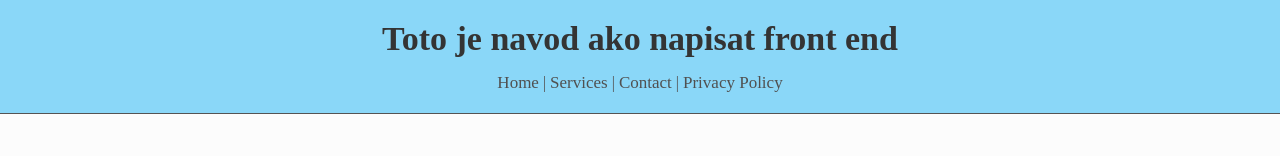
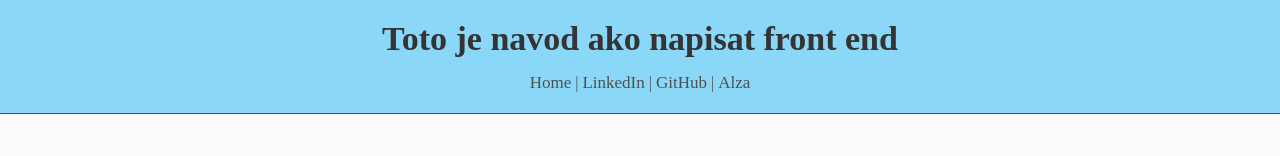
Before and after one commit to steve25/sdaFEFirst, a plain HTML site: page index.html in a window 1280 px wide. Shown: the top 156 px of the page. Drawn offline with Linux system fonts and the light colour scheme.

Commit message:
added links

```diff
--- a/index.html
+++ b/index.html
@@ -18,9 +18,14 @@
       <h1>Toto je navod ako napisat front end</h1>
 
       <nav>
-        <a href="#">Home</a> | <a href="#">Services</a> |
-        <a href="#">Contact</a> |
-        <a href="#">Privacy Policy</a>
+        <a href="./index.html">Home</a> |
+        <a
+          target="_blank"
+          href="https://www.linkedin.com/in/%C5%A1tefan-p%C3%B3csik-057226274/"
+          >LinkedIn</a
+        >
+        | <a target="_blank" href="https://github.com/steve25">GitHub</a> |
+        <a target="_blank" href="https://www.alza.sk/">Alza</a>
       </nav>
     </header>
 
```
